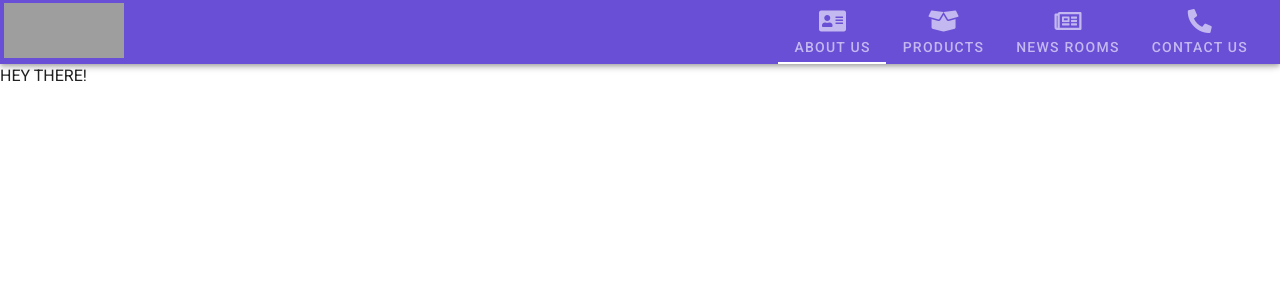
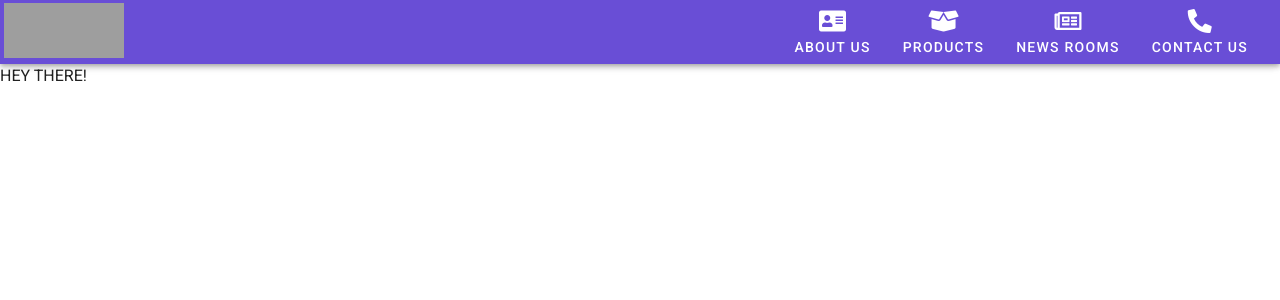
Before and after one commit to azharahmed-98/sample-bank, a Vue app: page / in a window 1280 px wide. Shown: the top 300 px of the page. Built offline with nearby package versions, Linux system fonts and the light colour scheme; grey boxes are pictures that could not be loaded.

Commit message:
Removing the tabs slider for home page and Changing the Tabs Styling.

```diff
--- a/src/components/Navbar.vue
+++ b/src/components/Navbar.vue
@@ -9,30 +9,19 @@
       />
     </router-link>
     <v-spacer></v-spacer>
-    <!-- <div> -->
-    <v-tabs background-color="#694ed6" right dark icons-and-text class="hidden-sm-and-down">
-      <v-tabs-slider></v-tabs-slider>
+    <v-tabs
+      background-color="#694ed6"
+      right
+      dark
+      icons-and-text
+      class="hidden-sm-and-down"
+    >
+      <v-tabs-slider v-show="getCurrentRoutePath() != '/'"></v-tabs-slider>
       <v-tab v-for="(navItem, index) in navigationConfiguration" :key="index" :to="navItem.path">
         {{ navItem.name }}
-        <v-icon>{{ navItem.icon }}</v-icon>
+        <v-icon color="white">{{ navItem.icon }}</v-icon>
       </v-tab>
     </v-tabs>
-    <!-- </div> -->
-    <!-- <div
-      v-for="(navItem, index) in navigationConfiguration"
-      :key="index"
-      router
-    >
-      <v-tooltip bottom small>
-        <template v-slot:activator="{ on }">
-          <v-btn color="#694ed6" depressed v-on="on" :to="navItem.path">
-            <v-icon left>{{ navItem.icon }}</v-icon>
-            {{ navItem.name }}</v-btn
-          >
-        </template>
-        <span>{{ navItem.name }}</span>
-      </v-tooltip>
-    </div> -->
     <div class="hidden-md-and-up">
       <v-menu offset-y>
         <template v-slot:activator="{ on }">
@@ -52,7 +41,7 @@
               <v-icon color="#694ed6">{{ item.icon }}</v-icon>
             </v-list-item-icon>
             <v-list-item-content>
-              <v-list-item-title color="#694ed6">{{ item.name }}</v-list-item-title>
+              <v-list-item-title>{{ item.name }}</v-list-item-title>
             </v-list-item-content>
           </v-list-item>
         </v-list>
@@ -62,6 +51,7 @@
 </template>
 
 <script>
+
 export default {
   name: 'Navbar',
   data() {
@@ -74,5 +64,19 @@ export default {
       ],
     };
   },
+  methods: {
+    getCurrentRoutePath() {
+      return this.$route.path;
+    },
+  },
 };
 </script>
+
+<style scoped>
+a.v-tab {
+  color: white !important;
+}
+.v-list-item__content{
+  color: #694ed6;
+}
+</style>
```
